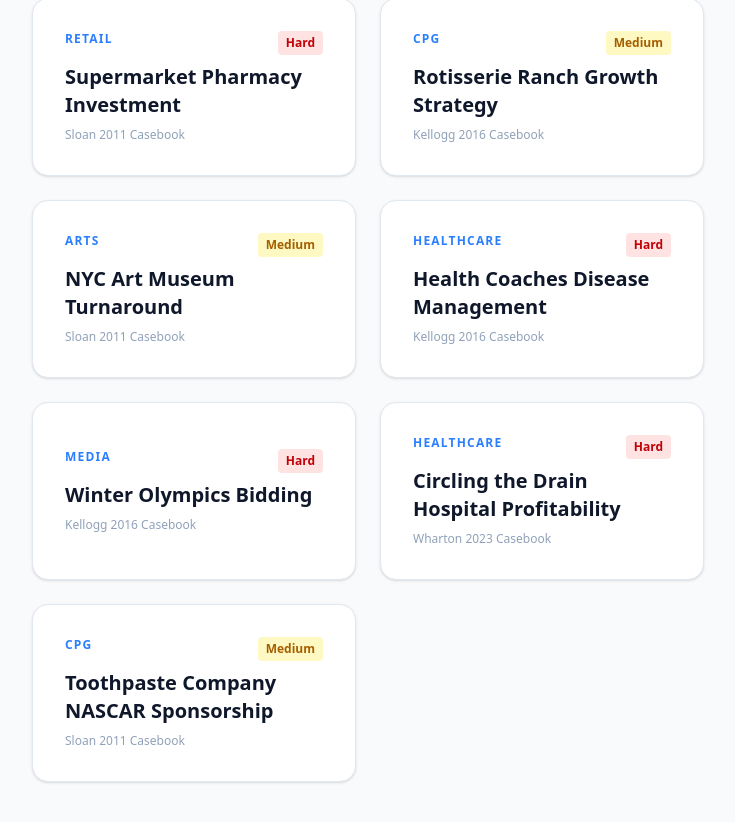
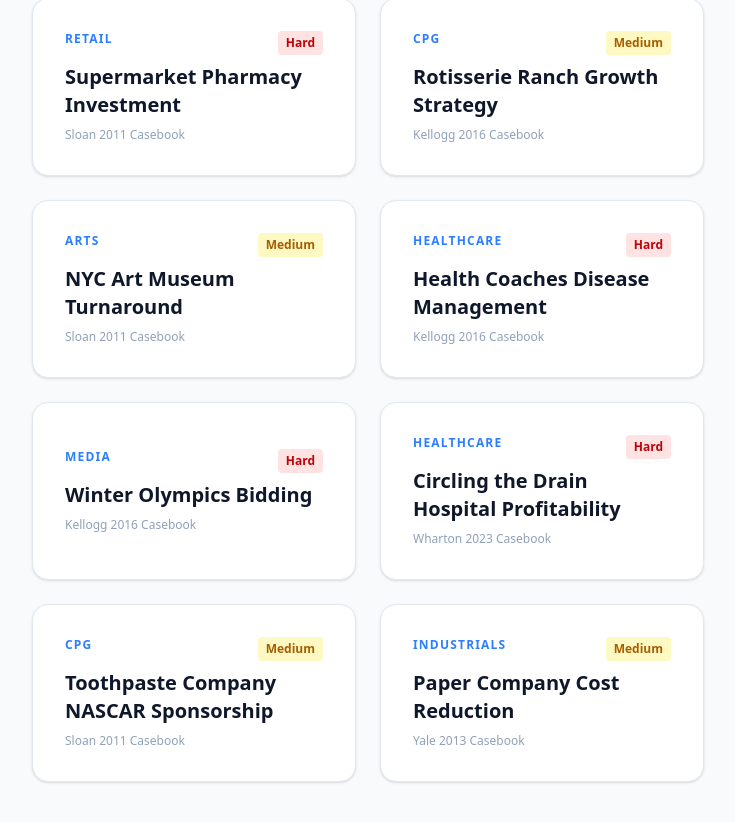
Before and after one commit to hellosayhello/AI-case-coach-frontend, a Next.js app: page / in a window 1280 px wide. Shown: the part 368-1190 px from the top of the page, without its empty margins (272-1007 px from the left). Built offline with nearby package versions, Linux system fonts and the light colour scheme.

Commit message:
Added industrials paper case frontend

```diff
--- a/src/app/page.tsx
+++ b/src/app/page.tsx
@@ -24,6 +24,7 @@
   { name: "Media", caseId: "winter_olympics", label: "Winter Olympics Bidding", source: "Kellogg 2016 Casebook", difficulty: "Hard" },
   { name: "Healthcare", caseId: "circling_the_drain", label: "Circling the Drain Hospital Profitability", source: "Wharton 2023 Casebook", difficulty: "Hard" },
   { name: "CPG", caseId: "toothpaste_nascar", label: "Toothpaste Company NASCAR Sponsorship", source: "Sloan 2011 Casebook", difficulty: "Medium" },
+  { name: "Industrials", caseId: "paper_company", label: "Paper Company Cost Reduction", source: "Yale 2013 Casebook", difficulty: "Medium" },
 ];
 
 // --- INTERFACES ---
```
Also changed, not shown: public/case-images/paper_company_exhibit1.png (added), public/case-images/paper_company_exhibit2.png (added).
